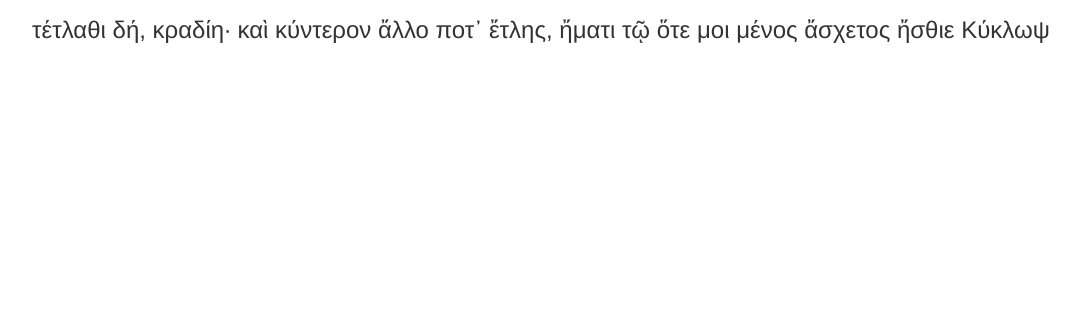
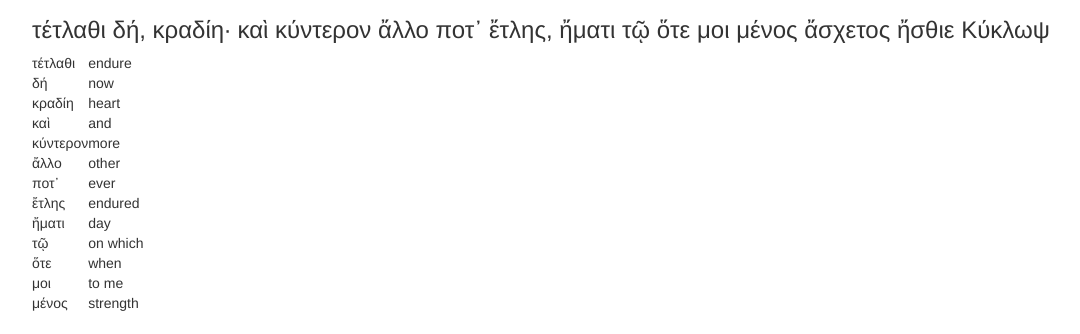
Before and after one commit to GailBowen/StaticWebApp, a plain HTML site: page index.html in a window 1280 px wide. Shown: the part 466-800 px from the top of the page, without its empty margins (38-1118 px from the left). Drawn offline with nearby package versions, Linux system fonts and the light colour scheme.

Commit message:
κραδίη

```diff
--- a/index.html
+++ b/index.html
@@ -64,6 +64,21 @@
           <h2>Homer</h2>
           <h3>τέτλαθι δή, κραδίη· καὶ κύντερον ἄλλο ποτ᾿ ἔτλης,
             ἤματι τῷ ὅτε μοι μένος ἄσχετος ἤσθιε Κύκλωψ </h3>
+            <table>
+            <tr><td>τέτλαθι</td><td>endure</td></tr>
+            <tr><td>δή</td><td>now</td></tr>
+            <tr><td>κραδίη</td><td>heart</td></tr>
+            <tr><td>καὶ</td><td>and</td></tr>
+            <tr><td>κύντερον</td><td>more</td></tr>
+            <tr><td>ἄλλο</td><td>other</td></tr>
+            <tr><td>ποτ᾿</td><td>ever</td></tr>
+            <tr><td>ἔτλης</td><td>endured</td></tr>
+            <tr><td>ἤματι</td><td>day</td></tr>
+            <tr><td>τῷ</td><td>on which</td></tr>
+            <tr><td>ὅτε</td><td>when</td></tr>
+            <tr><td>μοι</td><td>to me</td></tr>
+            <tr><td>μένος</td><td>strength</td></tr>
+            </table>
 
         </div>
       </div>
```
